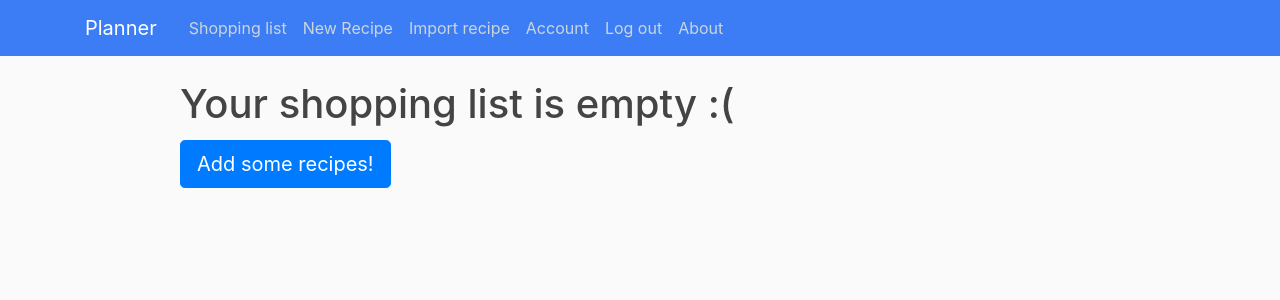
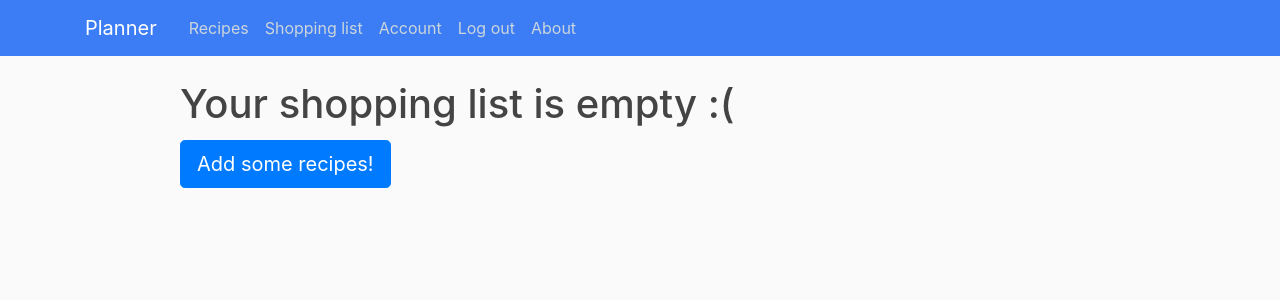
Before and after one commit to pr0f37/shopping, a Flask app: page /shopping_list in a window 1280 px wide. Shown: the top 300 px of the page. Run offline with Flask 2, Linux system fonts and the light colour scheme; the visitor is signed in with stand-in values (Sample User, id 1); data comes from the database, SQL or seed files in the repository; data that the repository does not hold is empty; some libraries are stand-ins or nearby versions.

Commit message:
Merged in trello.com/c/tl7tWr0T (pull request #2)
Trello.com/c/tl7tWr0T

* initial commit

* Layout changes done

```diff
--- a/docker-compose.yml
+++ b/docker-compose.yml
@@ -8,6 +8,7 @@ services:
         environment:
             - EMAIL_USER=${EMAIL_USER}
             - EMAIL_PASSWORD=${EMAIL_PASSWORD}
+            - SECRET_KEY=${SECRET_KEY}
     db:
         image: postgres:latest
         container_name: shopping_db
--- a/planner/shopping_list/routes.py
+++ b/planner/shopping_list/routes.py
@@ -30,6 +30,7 @@ def shopping_list():
 
 
 @shopping.route("/shopping_list/export")
+@login_required
 def export():
     recipes = current_user.favorite_recipes
     flash_msg = export_to_keep(
--- a/planner/templates/home.html
+++ b/planner/templates/home.html
@@ -1,5 +1,7 @@
 {% extends "layout.html" %}
 {% block content %}
+    <a class="btn btn-primary btn-lg mt-1 mb-1" href="#scraperModal" data-toggle="modal" data-target="#scraperModal">Import recipe</a>
+    <a class="btn btn-primary btn-lg mt-1 mb-1" href="{{ url_for('recipes.new_recipe') }}">New Recipe</a>
     {% for recipe in recipe_list.items %}
         <article class="content-section">
             <div class="article-metadata">
--- a/planner/templates/layout.html
+++ b/planner/templates/layout.html
@@ -21,9 +21,8 @@
                 <div class="collapse navbar-collapse" id="navbarToggle">
                     <div class="navbar-nav">
                     {% if current_user.is_authenticated %}
+                        <a class="nav-item nav-link" href="{{ url_for('main.home') }}">Recipes</a>
                         <a class="nav-item nav-link" href="{{ url_for('shopping.shopping_list') }}">Shopping list</a>
-                        <a class="nav-item nav-link" href="{{ url_for('recipes.new_recipe') }}">New Recipe</a>
-                        <a class="nav-item nav-link" href="#scraperModal" data-toggle="modal" data-target="#scraperModal">Import recipe</a>
                         <a class="nav-item nav-link" href="{{ url_for('users.account') }}">Account</a>
                         <a class="nav-item nav-link" href="{{ url_for('users.logout') }}">Log out</a>
                     {% else %}
@@ -74,7 +73,7 @@
                         </div>
                     </div>
                     <div class="modal-footer">
-                        <input class="btn btn-outline-info" id="submit" name="submit" type="submit" value="Scrape">
+                        <input class="btn btn-outline-info" id="submit" name="submit" type="submit" value="Start importing">
                         <button type="button" class="btn btn-secondary" data-dismiss="modal">Cancel</button>
                     </div>
                 </form>
--- a/planner/templates/shopping_list.html
+++ b/planner/templates/shopping_list.html
@@ -7,26 +7,17 @@
         <h3><a class="btn btn-primary btn-lg mt-1 mb-1" href="{{ url_for('main.home') }}">Add some recipes!</a></h3>
     {% endif %}
     {% for recipe in recipe_list.items %}
-        <article class="content-section">
-            <div class="article-metadata">
-                <img class="rounded-circle article-img" src="{{ url_for('static', filename='profile_pics/'+ recipe.author.image_file) }}">
-                <a class="mr-2" href="{{ url_for('users.user_recipes', username=recipe.author.username) }}">{{ recipe.author.username }}</a>
-                <small class="text-muted">{{ recipe.date_posted.strftime('%Y-%m-%d %H:%M') }}</small>
-            </div>
-            <p class="lead">
-                <a class="btn btn-danger btn-sm mt-1 mb-1" href="{{ url_for('shopping.shopping_list_remove_recipe', recipe_id=recipe.id) }}">Remove from shopping list</a><br>
-                <a href="#"><span class="glyphicon glyphicon-envelope"></span></a>
-                <a class="article-title" href="{{ url_for('recipes.recipe', recipe_id=recipe.id) }}"">{{ recipe.title }}</a>
-            </p>
-            <small class="text-muted">Składniki: {{recipe.ingredients|length}} | Czas: {{ recipe.time }}</small>
-        </article>
+        <p class="content-section">
+            <a class="btn btn-danger btn-sm mt-1 mb-1" href="{{ url_for('shopping.shopping_list_remove_recipe', recipe_id=recipe.id) }}">Remove</a>
+            <a class="article-title" href="{{ url_for('recipes.recipe', recipe_id=recipe.id) }}"">{{ recipe.title }}</a>
+        </p>
     {% endfor %}
     {% for page_num in recipe_list.iter_pages(left_edge=1, right_edge=1, left_current=1, right_current=2) %}
         {% if page_num %}
             {% if recipe_list.page == page_num %}
-                <a class="btn btn-primary mb-4" href="{{ url_for('main.home', page=page_num) }}">{{ page_num }}</a>
+                <a class="btn btn-primary mb-4" href="{{ url_for('shopping.shopping_list', page=page_num) }}">{{ page_num }}</a>
             {% else %}
-                <a class="btn btn-outline-primary mb-4" href="{{ url_for('main.home', page=page_num) }}">{{ page_num }}</a>
+                <a class="btn btn-outline-primary mb-4" href="{{ url_for('shopping.shopping_list', page=page_num) }}">{{ page_num }}</a>
             {% endif %}
         {% else %}
             ...
```
